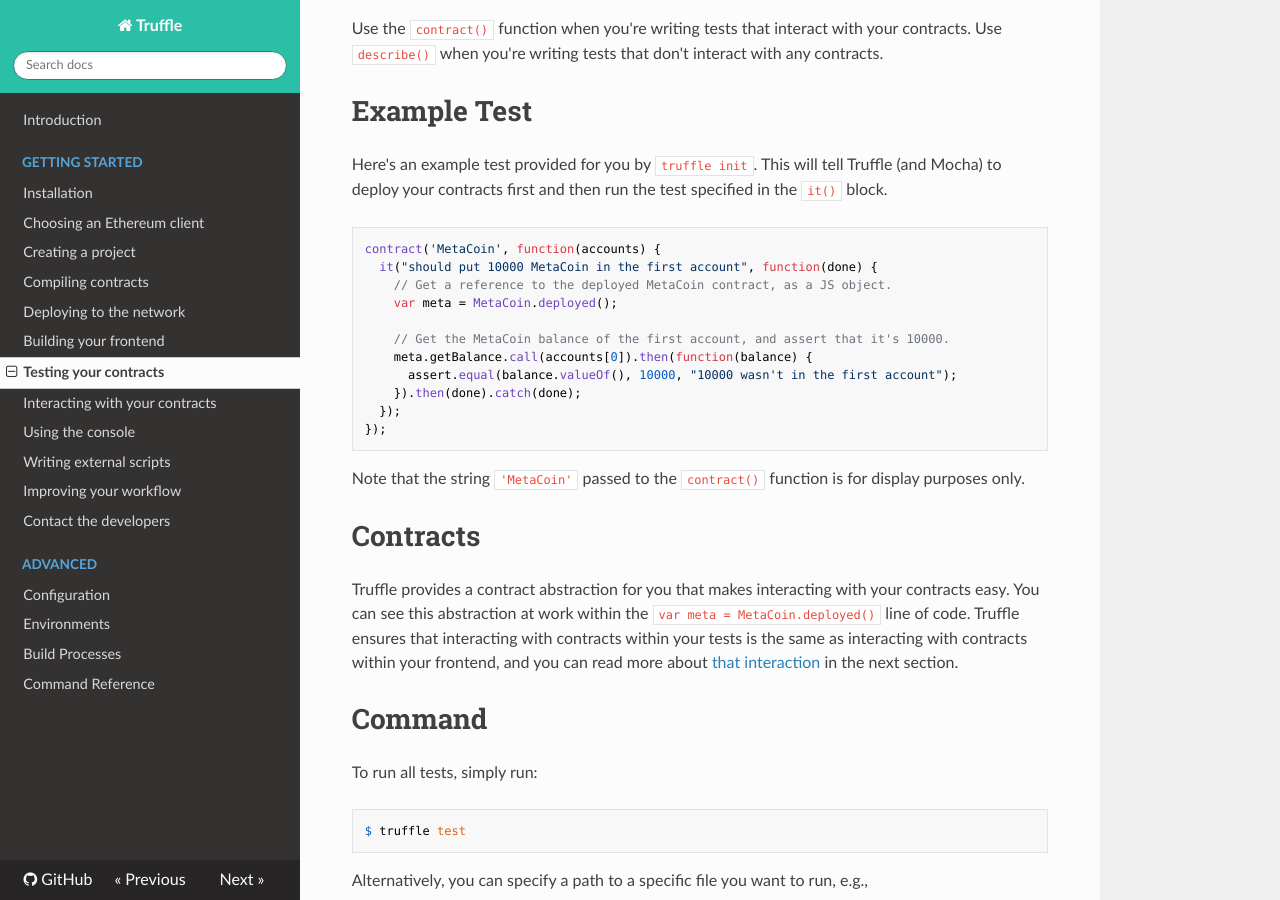
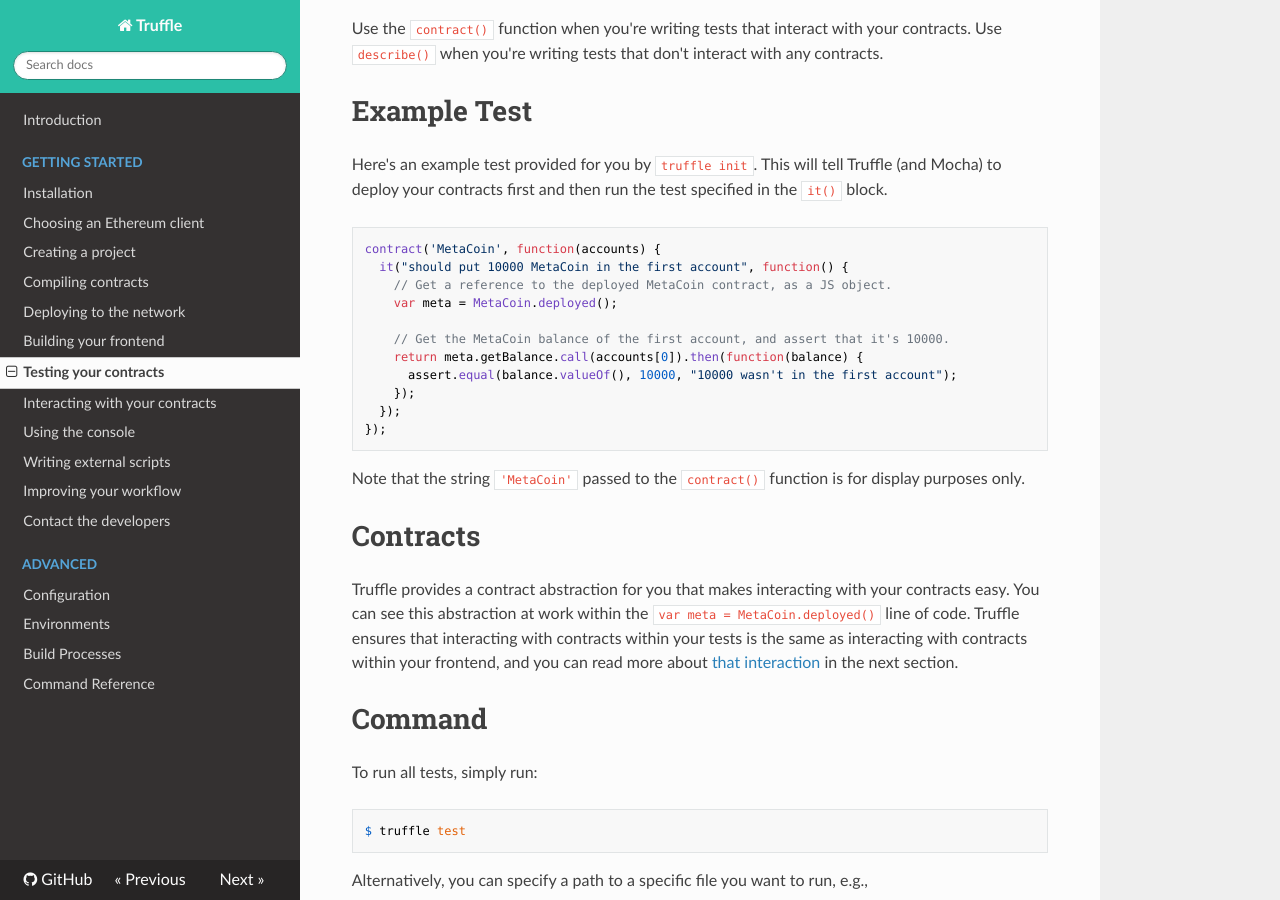
Before and after one commit to WandZhong/react-redux, an MkDocs documentation site: the page built from docs/getting_started/testing.md, in a window 1280 px wide and 900 px high, scrolled down 659 px. Built offline with MkDocs 1.6.1, drawn with Linux system fonts in a browser that asks for light colours; nearby versions of some CDN libraries; old or Windows-style settings are respelled for this version of MkDocs.

Commit message:
Update testing.md
You can return the promise directly and not have to deal with the callback. Mocha will wait for the promise to resolve or reject.

````diff
--- a/docs/getting_started/testing.md
+++ b/docs/getting_started/testing.md
@@ -21,14 +21,14 @@
 
 ```javascript
 contract('MetaCoin', function(accounts) {
-  it("should put 10000 MetaCoin in the first account", function(done) {
+  it("should put 10000 MetaCoin in the first account", function() {
     // Get a reference to the deployed MetaCoin contract, as a JS object.
     var meta = MetaCoin.deployed();
 
     // Get the MetaCoin balance of the first account, and assert that it's 10000.
-    meta.getBalance.call(accounts[0]).then(function(balance) {
+    return meta.getBalance.call(accounts[0]).then(function(balance) {
       assert.equal(balance.valueOf(), 10000, "10000 wasn't in the first account");
-    }).then(done).catch(done);
+    });
   });
 });
 ```
````
